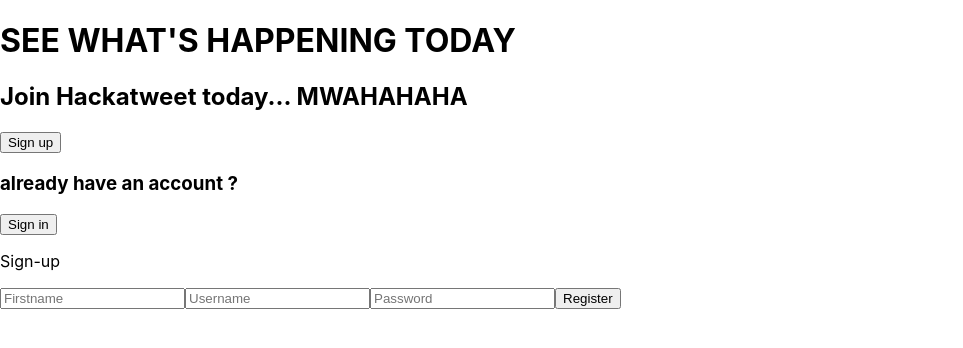
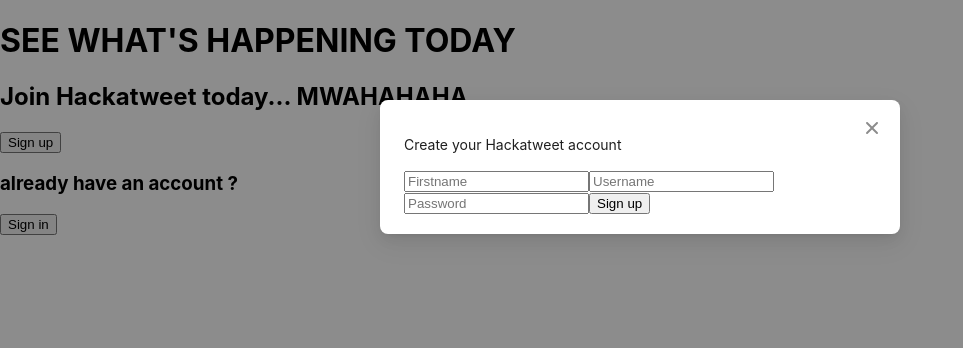
Before and after one commit to samiamougna-del/hackatweet-frontend, a Next.js app: page / in a window 1280 px wide. Both pictures are taken after a click on the button "Sign up". Shown: the top 348 px of the page, without its empty margins (0-963 px from the left). Built offline with nearby package versions, Linux system fonts and the light colour scheme.

Commit message:
page d'accueil+modal

```diff
--- a/components/Login.js
+++ b/components/Login.js
@@ -9,14 +9,14 @@ function Login() {
   return (
     <div>
 
-      <h1>SEE WHAT'S HAPPENING TODAY</h1>
+       <h1>SEE WHAT'S HAPPENING TODAY</h1>
       <h2>Join Hackatweet today... MWAHAHAHA</h2>
       <button onClick={() => setShowSignUp(true)}>Sign up</button>
+      {showSignUp && <SignUp onClose={() => setShowSignUp(false)} />}
       <h3>already have an account ?</h3>
       <button onClick={() => setShowSignIn(true)}>Sign in</button>
+      {showSignIn && <SignIn onClose={() => setShowSignIn(false)} />}
 
-      {showSignUp && <SignUp />}
-      {showSignIn && <SignIn />}
     </div>
   );
 }
--- a/components/SignIn.js
+++ b/components/SignIn.js
@@ -1,9 +1,13 @@
 import { login } from '../reducers/user'
 import { useDispatch } from 'react-redux';
 import { useState } from 'react';
-//import styles from '../styles/Header.module.css';
+import { Modal } from 'antd';
+import { FontAwesomeIcon } from '@fortawesome/react-fontawesome';
+import { faXmark } from '@fortawesome/free-solid-svg-icons';
 
-function SignIn() {
+//import styles from '../styles.login.module.css';
+
+function SignIn({onClose}) {
         const dispatch = useDispatch()
 
         const [signInUsername, setSignInUsername] = useState('');
@@ -22,6 +26,7 @@ function SignIn() {
                         setSignInUsername('');
                         setSignInPassword('');
 
+
                     }
                 });
 
@@ -29,13 +34,21 @@ function SignIn() {
             };
 
             return (
-                    // <div className={styles.registerSection}>
-                    <div>
-					<p>Sign-in</p>
+                    // ajouter className={styles.loginSection} dans modal
+                    //ajouter logo
+                    <Modal
+                     open={true}
+                    onCancel={onClose}
+                    footer={null}
+                    closeIcon={<FontAwesomeIcon icon={faXmark} />}
+                     >
+                    <h2>Sign in</h2>
+					<p>Connect to Hackatweet</p>
 					<input type="text" placeholder="Username" id="signInUsername" onChange={(e) => setSignInUsername(e.target.value)} value={signInUsername} />
 					<input type="password" placeholder="Password" id="signInPassword" onChange={(e) => setSignInPassword(e.target.value)} value={signInPassword} />
-					<button id="connection" onClick={() => handleConnection()}>Connect</button>
-				</div>
+					<button id="connection" onClick={() => handleConnection()}>Sign in</button>
+                     </Modal>
+
 
                 )
 
@@ -43,94 +56,3 @@ function SignIn() {
 }
 
 export default SignIn;
-
-
-
-
-
-
-
-
-
-
-
-//let modalContent;
-// 	if (!user.token) {
-// 		modalContent = (
-// 			<div className={styles.registerContainer}>
-// 				<div className={styles.registerSection}>
-// 					<p>Sign-up</p>
-                    //<input type="text" placeholder="Firstname" id="signUpUsername" onChange={(e) => setSignUpUsername(e.target.value)} value={signUpUsername} />
-// 					<input type="text" placeholder="Username" id="signUpUsername" onChange={(e) => setSignUpUsername(e.target.value)} value={signUpUsername} />
-// 					<input type="password" placeholder="Password" id="signUpPassword" onChange={(e) => setSignUpPassword(e.target.value)} value={signUpPassword} />
-
-// 					<input type="password" placeholder="Password" id="signUpPassword" onChange={(e) => setSignUpPassword(e.target.value)} value={signUpPassword} />
-// 					<button id="register" onClick={() => handleRegister()}>Register</button>
-// 				</div>
-// 				<div className={styles.registerSection}>
-// 					<p>Sign-in</p>
-// 					<input type="text" placeholder="Username" id="signInUsername" onChange={(e) => setSignInUsername(e.target.value)} value={signInUsername} />
-// 					<input type="password" placeholder="Password" id="signInPassword" onChange={(e) => setSignInPassword(e.target.value)} value={signInPassword} />
-// 					<button id="connection" onClick={() => handleConnection()}>Connect</button>
-// 				</div>
-
-// 			</div>
-
-// 		);
-// 	}
-
-// 	let userSection;
-// 	if (user.token) {
-// 		userSection = (
-// 			<div className={styles.logoutSection}>
-// 				<p>Welcome {user.username} / </p>
-// 				<button onClick={() => handleLogout()}>Logout</button>
-// 			</div>
-// 		);
-// 	} else {
-// 		if (isModalVisible) {
-// 			userSection =
-// 				<div className={styles.headerIcons}>
-// 					<FontAwesomeIcon onClick={showModal} className={styles.userSection} icon={faXmark} />
-// 				</div>
-// 		} else {
-// 			userSection =
-// 				<div className={styles.headerIcons}>
-// 					<FontAwesomeIcon onClick={showModal} className={styles.userSection} icon={faUser}
-// 					 />
-
-// 				</div>
-
-// 		}
-// 	}
-
-// 	return (
-// 		<header className={styles.header}>
-// 			<div className={styles.logoContainer}>
-// 				<Moment className={styles.date} date={date} format="MMM Do YYYY" />
-// 				<h1 className={styles.title}>Morning News</h1>
-// 				{userSection}
-
-// 			</div>
-
-// 			<div className={styles.linkContainer}>
-// 				<Link href="/"><span className={styles.link}>Articles</span></Link>
-// 				<Link href="/bookmarks"><span className={styles.link}>Bookmarks</span></Link>
-
-
-// 			</div>
-
-// 			{isModalVisible && <div id="react-modals">
-// 				<Modal getContainer="#react-modals" className={styles.modal} visible={isModalVisible} closable={false} footer={null}>
-// 					{modalContent}
-// 				</Modal>
-
-// 			</div>}
-
-// 			 <FontAwesomeIcon onClick={() => handleShowClick()} icon={faEye}  className={styles.hiddenIcon} />
-
-// 		</header >
-// 	);
-// }
-
-// export default Header;
--- a/components/SignUp.js
+++ b/components/SignUp.js
@@ -1,9 +1,12 @@
 import { login } from '../reducers/user'
 import { useDispatch } from 'react-redux';
 import { useState } from 'react';
-//import styles from '../styles/Header.module.css';
+import { Modal } from 'antd';
+import { FontAwesomeIcon } from '@fortawesome/react-fontawesome';
+import { faXmark } from '@fortawesome/free-solid-svg-icons';
 
-function SignUp() {
+
+function SignUp({onClose}) {
         const dispatch = useDispatch()
 
         const [signUpUsername, setSignUpUsername] = useState('');
@@ -24,19 +27,24 @@ function SignUp() {
                     setSignUpFirstname('');
 					setSignUpUsername('');
 					setSignUpPassword('');
+
 				}
 			});
 	};
 
             return (
-                    // <div className={styles.registerSection}>
-                    <div>
-					<p>Sign-up</p>
+                     <Modal
+                     open={true}
+                     onCancel={onClose}
+                     footer={null}
+                     closeIcon={<FontAwesomeIcon icon={faXmark} />}
+                     >
+					<p>Create your Hackatweet account</p>
                     <input type="text" placeholder="Firstname" id="signUpFirstname" onChange={(e) => setSignUpFirstname(e.target.value)} value={signUpFirstname} />
 					<input type="text" placeholder="Username" id="signUpUsername" onChange={(e) => setSignUpUsername(e.target.value)} value={signUpUsername} />
 					<input type="password" placeholder="Password" id="signUpPassword" onChange={(e) => setSignUpPassword(e.target.value)} value={signUpPassword} />
-					<button id="register" onClick={() => handleRegister()}>Register</button>
-				</div>
+					<button id="register" onClick={() => handleRegister()}>Sign up</button>
+				     </Modal>
 
                 )
 
--- a/package.json
+++ b/package.json
@@ -9,7 +9,11 @@
     "lint": "next lint"
   },
   "dependencies": {
+    "@fortawesome/fontawesome-svg-core": "^7.1.0",
+    "@fortawesome/free-solid-svg-icons": "^7.1.0",
+    "@fortawesome/react-fontawesome": "^3.1.0",
     "@reduxjs/toolkit": "^2.10.1",
+    "antd": "^5.29.1",
     "next": "12.1.6",
     "react": "18.1.0",
     "react-dom": "18.1.0",
```
Also changed, not shown: public/logo.png (renamed from public/hackatweet.png), styles/login.module.css (added), 1 other file (tests, documents, lock files or other folders).
